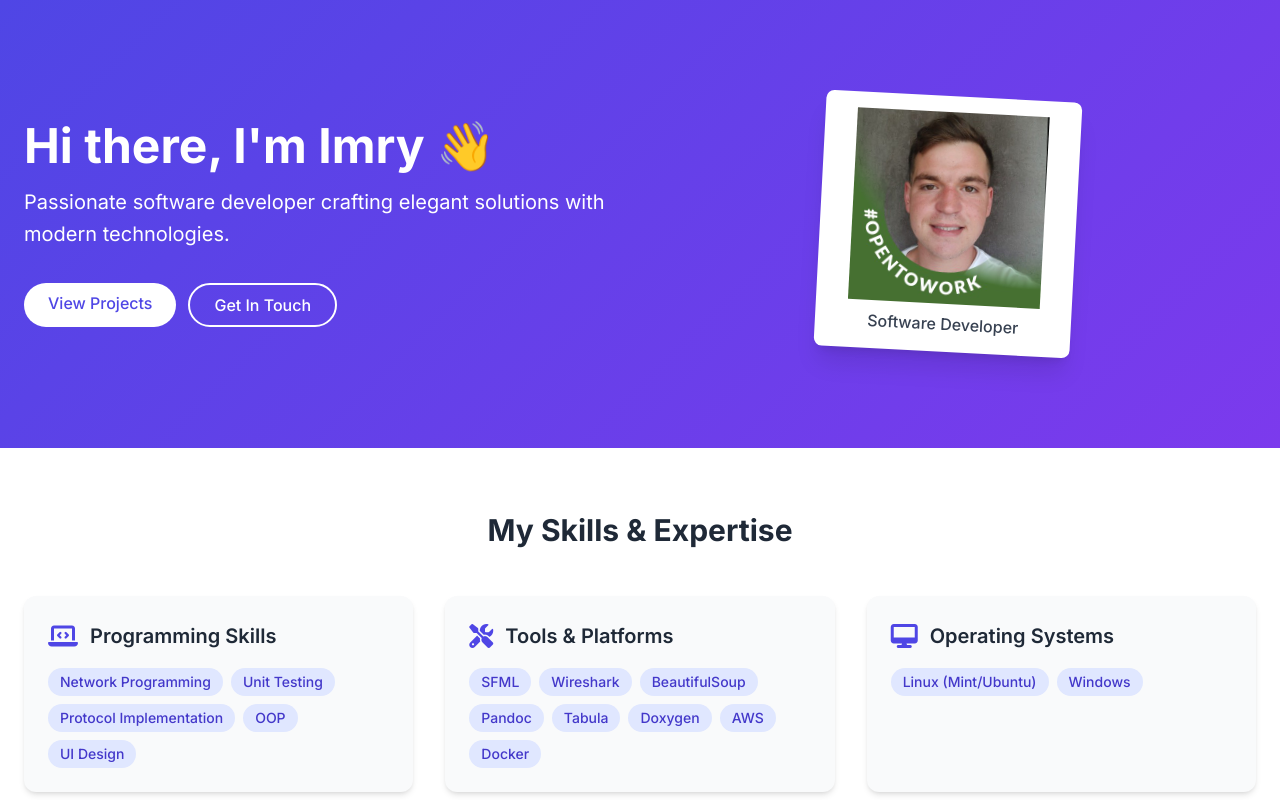
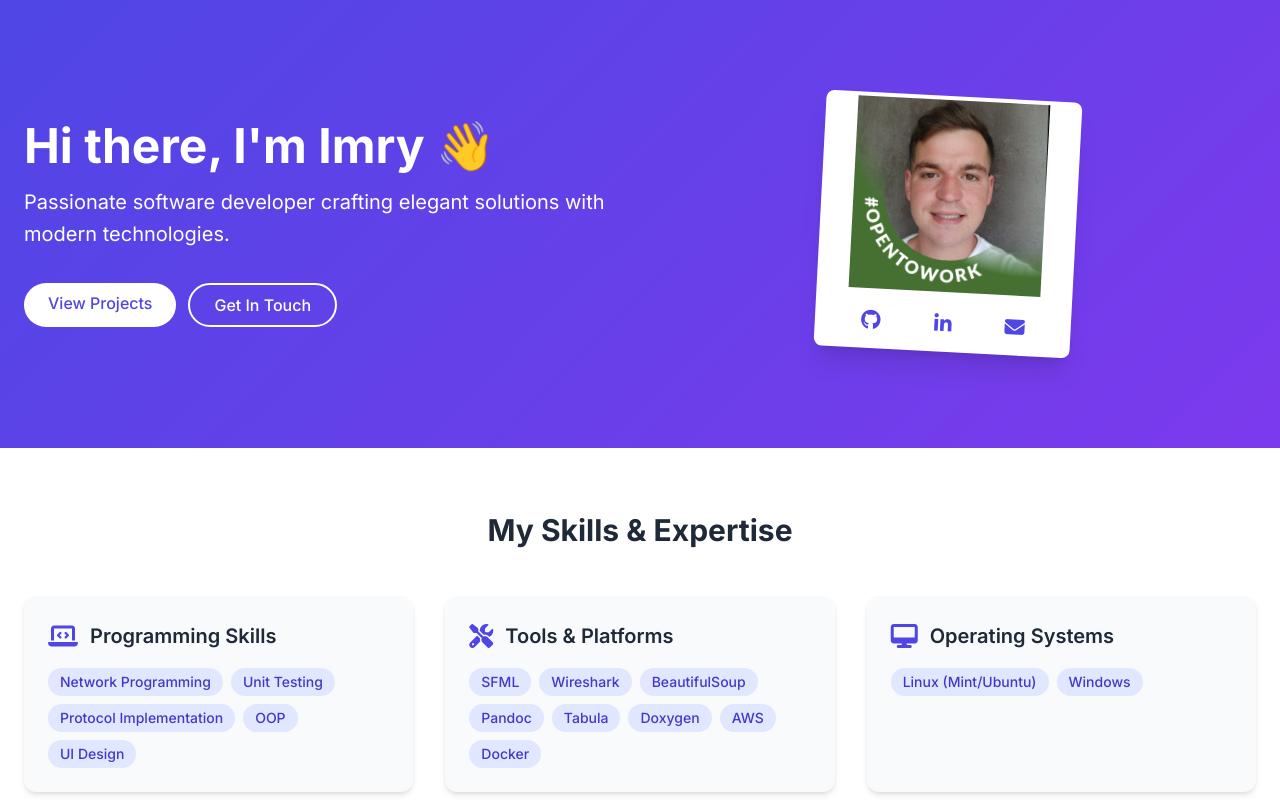
Before and after one commit to iMRUM/iMRUM, a plain HTML site: page index.html in a window 1280 px wide. Shown: the top 800 px of the page. Drawn offline with nearby package versions, Linux system fonts and the light colour scheme.

Commit message:
Update index.html

```diff
--- a/index.html
+++ b/index.html
@@ -62,7 +62,17 @@
               alt="Imry's Profile"
               class="w-48 h-48 object-cover transition-all duration-300 hover:scale-110"
             />
-            <p class="text-gray-700 font-medium mt-2">Software Developer</p>
+            <p class="text-gray-700 font-medium mt-2"> <div class="flex justify-center space-x-6">
+        <a href="https://github.com/iMRUM" target="_blank" class="flex items-center justify-center w-12 h-12 rounded-full bg-white text-indigo-600 hover:bg-opacity-90 transition-all">
+          <i class="fab fa-github text-xl"></i>
+        </a>
+        <a href="https://www.linkedin.com/in/imry" target="_blank" class="flex items-center justify-center w-12 h-12 rounded-full bg-white text-indigo-600 hover:bg-opacity-90 transition-all">
+          <i class="fab fa-linkedin-in text-xl"></i>
+        </a>
+        <a href="mailto:rodkin.imry@gmail.com" class="flex items-center justify-center w-12 h-12 rounded-full bg-white text-indigo-600 hover:bg-opacity-90 transition-all">
+          <i class="fas fa-envelope text-xl"></i>
+        </a>
+      </div></p>
           </div>
         </div>
       </div>
```
